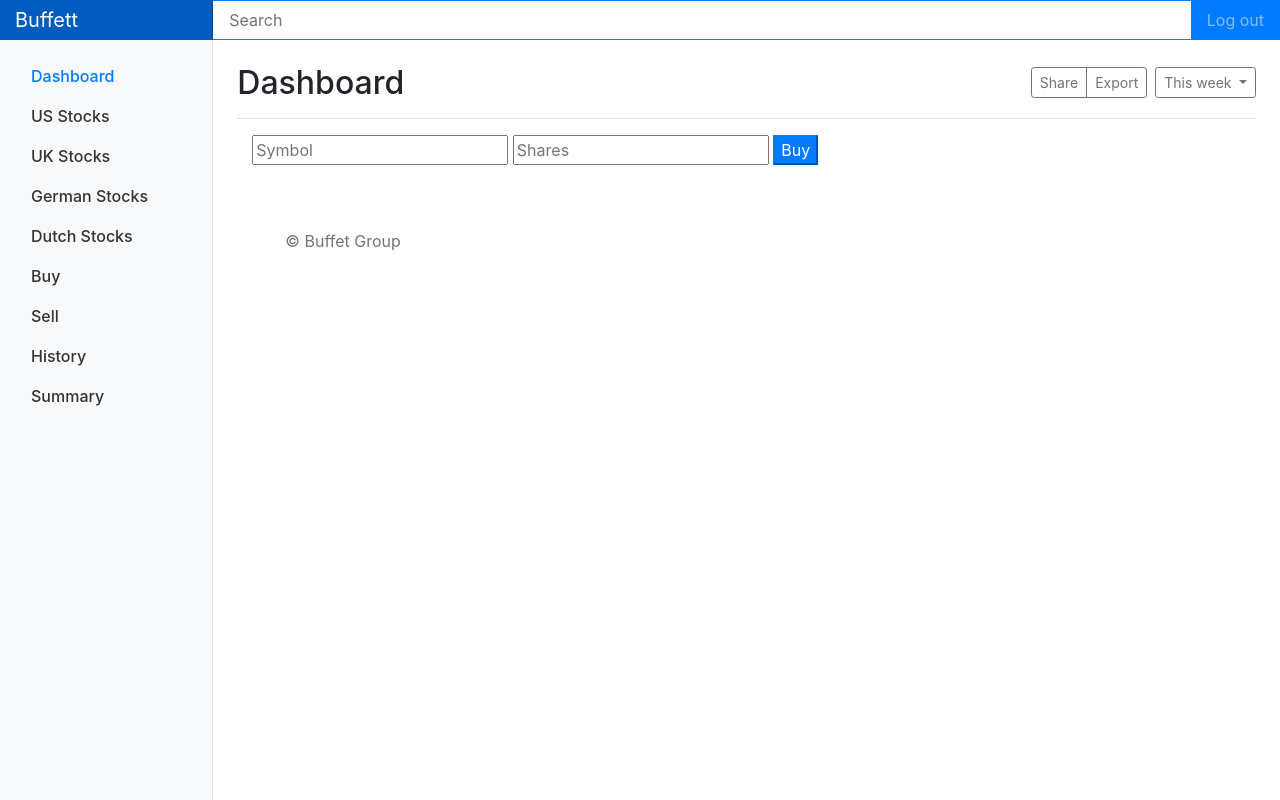
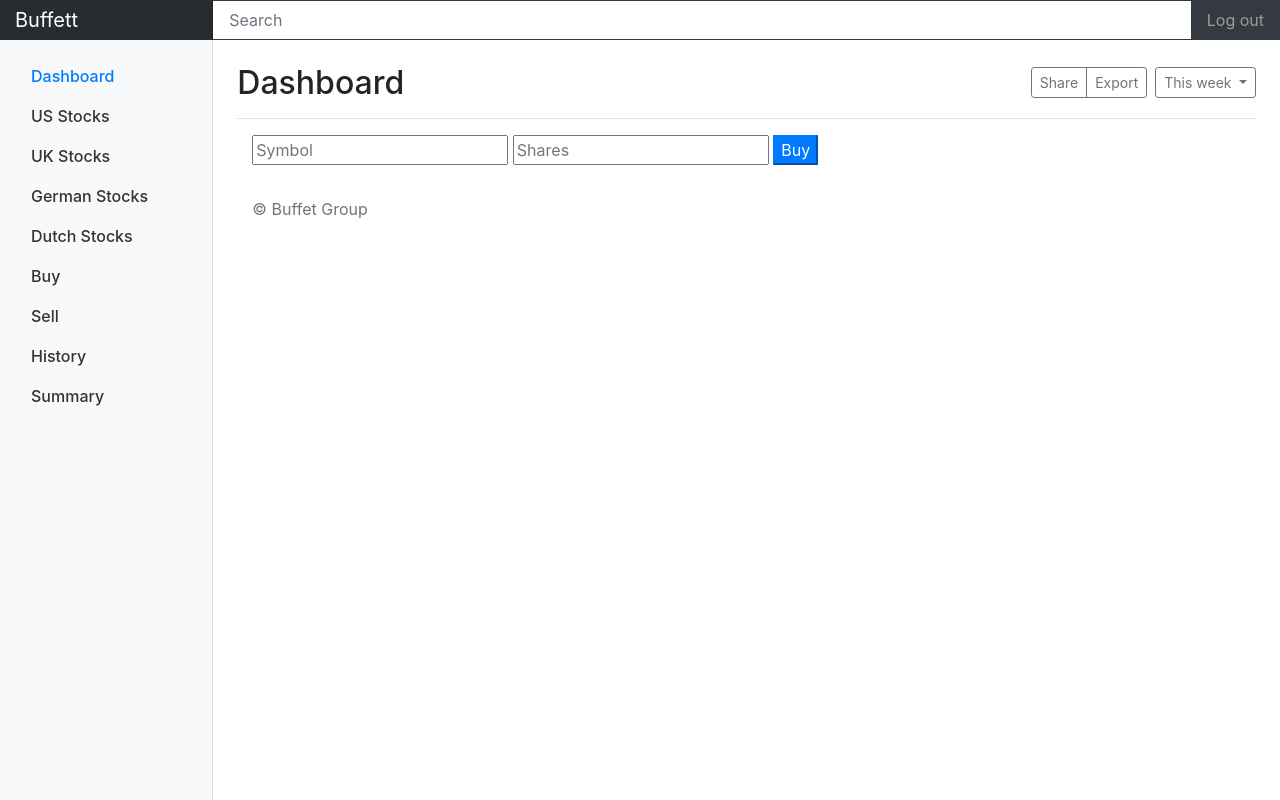
Before and after one commit to em280/buffett, a Flask app: page /buy in a window 1280 px wide. Run offline with Flask 2, Linux system fonts and the light colour scheme; parts of the project's set-up code (start-up, migrations or seed data) failed here and were passed over; some libraries are stand-ins or nearby versions.

Commit message:
Some updates

```diff
--- a/flask-edition/templates/layout.html
+++ b/flask-edition/templates/layout.html
@@ -70,9 +70,9 @@
     <!-- Plotly.js -->
     <script src="https://cdn.plot.ly/plotly-latest.min.js"></script>
   </head>
-  <body>
+  <body class="d-flex flex-column h-100">
 
-    <nav class="navbar navbar-dark fixed-top bg-primary flex-md-nowrap p-0">
+    <nav class="navbar navbar-dark fixed-top bg-dark flex-md-nowrap p-0">
       <a class="navbar-brand col-sm-3 col-md-2 mr-0" href="{{ url_for('index') }}"
         >Buffett</a
       >
@@ -203,9 +203,9 @@
           </div>
     {% block body %} {% endblock %}
 
-    <footer class="bd-footer text-muted">
-      <div class="container-fluid p-3 p-md-5">
-        <p>&#169; Buffet Group</p>
+    <footer class="footer mt-auto py-3">
+      <div class="container">
+        <p class="text-muted">&#169; Buffet Group</p>
       </div>
     </footer>
   </body>
```
Also changed, not shown: flask-edition/database_test.db.
